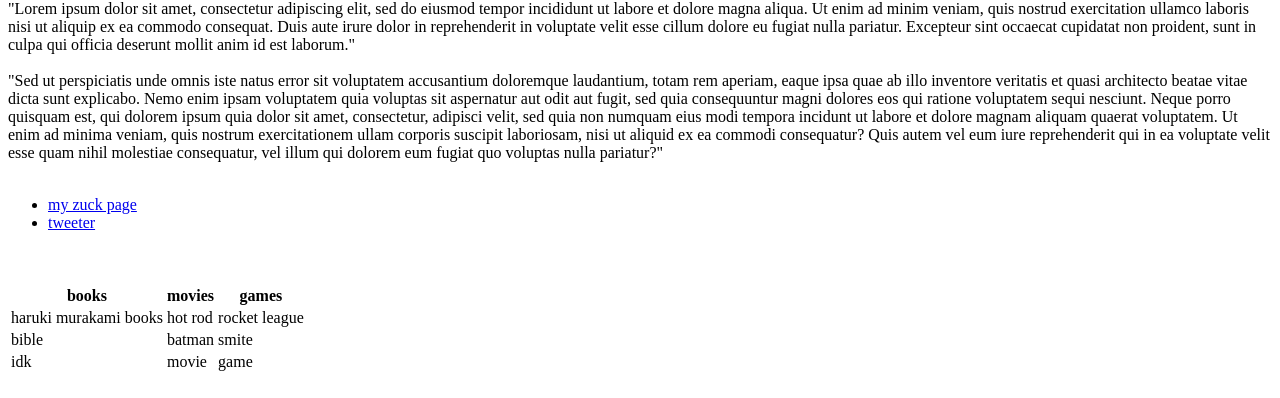
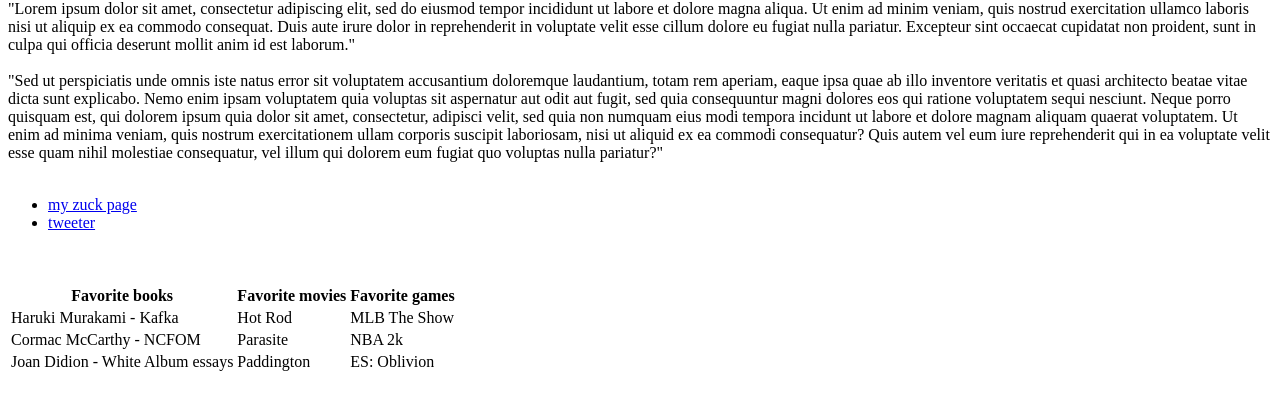
Before and after one commit to labrekk/labrekk.github.io, a plain HTML site: page index.html in a window 1280 px wide. Shown: the part 402-800 px from the top of the page. Drawn offline with Linux system fonts and the light colour scheme.

Commit message:
updates!

```diff
--- a/index.html
+++ b/index.html
@@ -23,24 +23,24 @@
 <br>
 <table>
   <tr>
-    <th>books</th>
-    <th>movies</th>
-    <th>games</th>
+    <th>Favorite books</th>
+    <th>Favorite movies</th>
+    <th>Favorite games</th>
   </tr>
   <tr>
-    <td>haruki murakami books</td>
-    <td>hot rod</td>
-    <td>rocket league</td>
+    <td>Haruki Murakami - Kafka</td>
+    <td>Hot Rod</td>
+    <td>MLB The Show</td>
   </tr>
   <tr>
-    <td>bible</td>
-    <td>batman</td>
-    <td>smite</td>
+    <td>Cormac McCarthy - NCFOM</td>
+    <td>Parasite</td>
+    <td>NBA 2k</td>
   </tr>
   <tr>
-    <td>idk</td>
-    <td>movie</td>
-    <td>game</td>
+    <td>Joan Didion - White Album essays</td>
+    <td>Paddington</td>
+    <td>ES: Oblivion</td>
   </tr>
 </table>
 </body>
```
